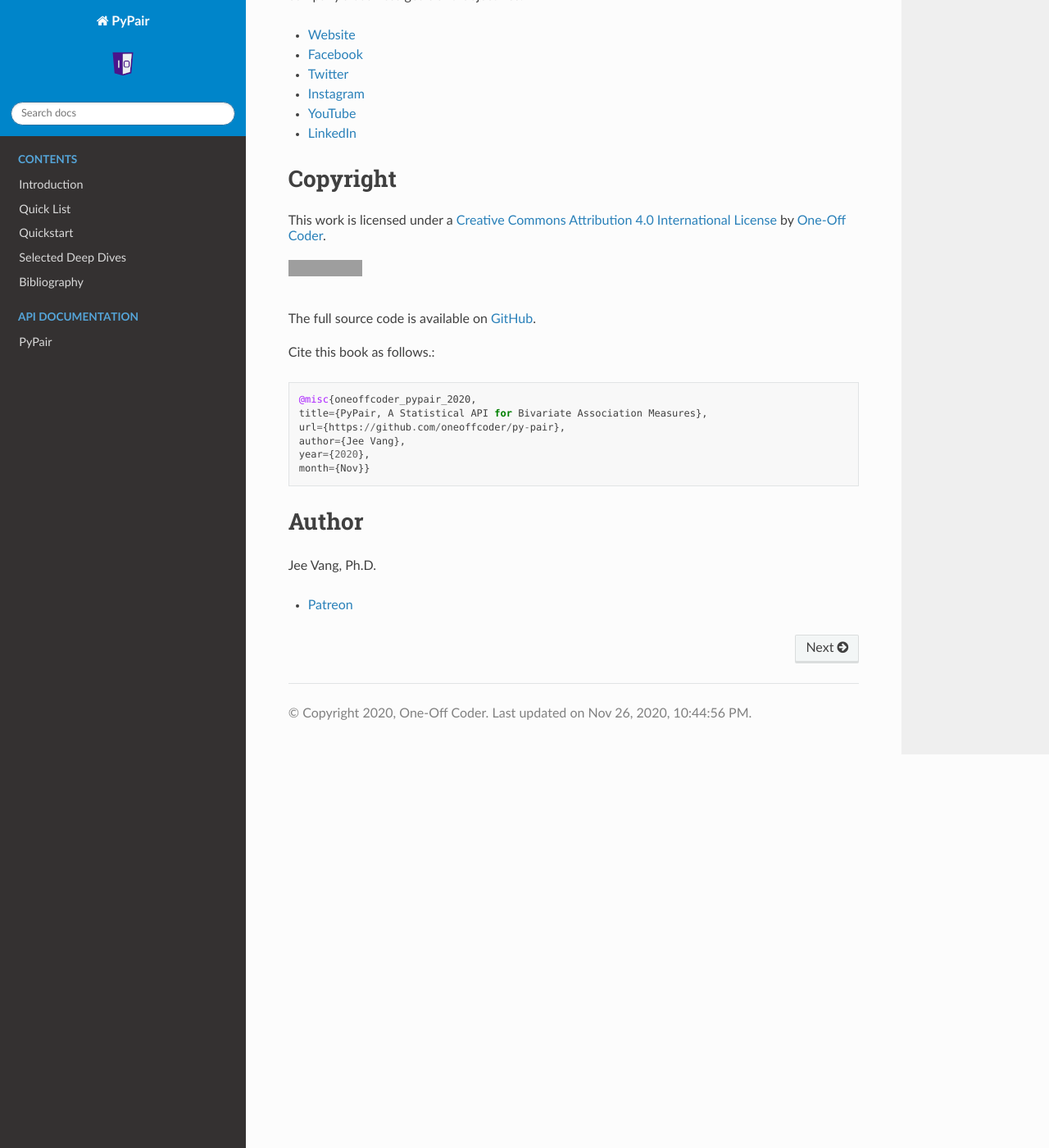
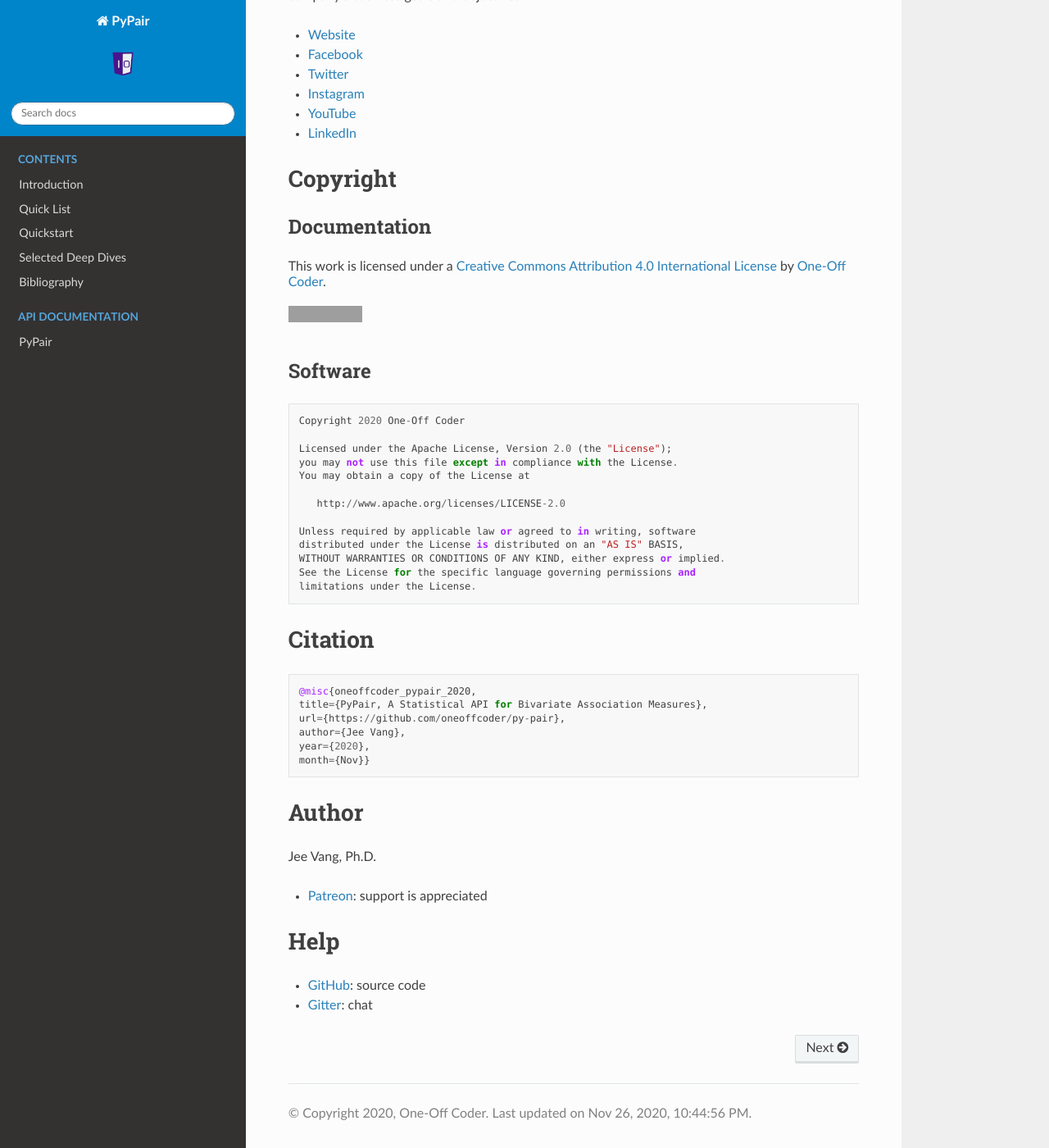
Before and after one commit to oneoffcoder/py-pair, a Sphinx documentation site: the page built from docs/source/index.rst, in a window 1280 px wide and 1400 px high, scrolled down 1813 px. Shown: the whole window at 82% size. Built offline with Sphinx 7.4.7 and the Read the Docs theme 2.0.0, drawn with Linux system fonts in a browser that asks for light colours; grey boxes are pictures that could not be loaded.

Commit message:
fix documentation

```diff
--- a/docs/source/index.rst
+++ b/docs/source/index.rst
@@ -1,17 +1,17 @@
 .. meta::
    :description: A statistical API for bivariate association measures.
-   :keywords: python, statistics, bivariate, association
+   :keywords: python, statistics, bivariate, association, categorical, binary, nominal, ordinal, continuous, ratio, interval, contingency table analysis, apache spark, spark, high performance computing, massively parallel processing, hpc, mpp, causality, symmetric, asymmetric, correlation, confusion matrix, concordance, ranking
    :robots: index, follow
    :abstract: A statistical API for bivariate association measures. There are over 130 association measures identified between the product of categorical and continuous variable types.
-   :author: Jee Vang
-   :contact: info@oneoffcoder.com
+   :author: Jee Vang, Ph.D.
+   :contact: g@oneoffcoder.com
    :copyright: One-Off Coder
    :content: global
    :generator: Sphinx
    :language: English
    :rating: general
    :reply-to: info@oneoffcoder.com
-   :web_author: One-Off Coder
+   :web_author: Jee Vang, Ph.D.
    :revisit-after: 1 days
 
 .. PyPair documentation master file, created by
@@ -113,6 +113,9 @@ One-Off Coder is an educational, service and product company. Please visit us on
 Copyright
 =========
 
+Documentation
+-------------
+
 .. raw:: html
 
     <embed>
@@ -124,12 +127,31 @@ Copyright
     </a>
     <br />
     <br />
-    The full source code is available on <a href="https://github.com/oneoffcoder/py-pair" target="_blank">GitHub</a>.
-    <br />
-    <br />
     </embed>
 
-Cite this book as follows.::
+Software
+--------
+
+::
+
+    Copyright 2020 One-Off Coder
+
+    Licensed under the Apache License, Version 2.0 (the "License");
+    you may not use this file except in compliance with the License.
+    You may obtain a copy of the License at
+
+       http://www.apache.org/licenses/LICENSE-2.0
+
+    Unless required by applicable law or agreed to in writing, software
+    distributed under the License is distributed on an "AS IS" BASIS,
+    WITHOUT WARRANTIES OR CONDITIONS OF ANY KIND, either express or implied.
+    See the License for the specific language governing permissions and
+    limitations under the License.
+
+Citation
+========
+
+::
 
     @misc{oneoffcoder_pypair_2020,
     title={PyPair, A Statistical API for Bivariate Association Measures},
@@ -147,4 +169,18 @@ Jee Vang, Ph.D.
 
 .. |Patreon_Link| raw:: html
 
-   <a href="https://www.patreon.com/vangj" target="_blank">Patreon</a>
+   <a href="https://www.patreon.com/vangj" target="_blank">Patreon</a>: support is appreciated
+
+Help
+====
+
+- |Source_Link|
+- |Gitter_Link|
+
+.. |Source_Link| raw:: html
+
+   <a href="https://github.com/oneoffcoder/py-pair" target="_blank">GitHub</a>: source code
+
+.. |Gitter_Link| raw:: html
+
+   <a href="https://gitter.im/dataflava/py-pair" target="_blank">Gitter</a>: chat
```
